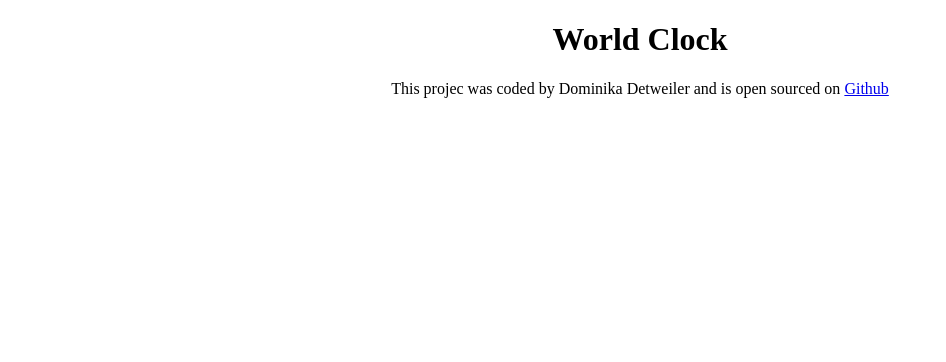
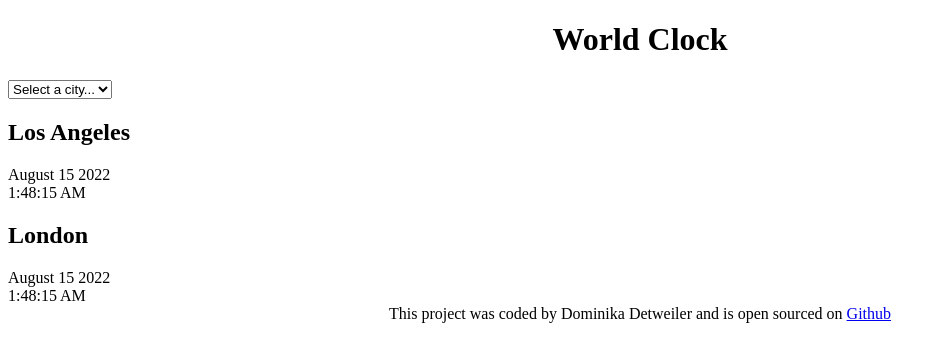
Before and after one commit to d-detweiler/world-clock, a plain HTML site: page index.html in a window 1280 px wide. Shown: the whole page, without its empty margins (0-946 px from the left). Drawn offline with Linux system fonts and the light colour scheme.

Commit message:
Added the basic HTML

```diff
--- a/index.html
+++ b/index.html
@@ -7,9 +7,29 @@
     <title>World Clock</title>
   </head>
   <body>
-    <h1>World Clock</h1>
+    <div class="container">
+      <h1>World Clock</h1>
+
+      <select>
+        <option value="">Select a city...</option>
+        <option value="">London</option>
+        <option value="">New York</option>
+        <option value="">Auckland</option>
+      </select>
+
+      <div class="city">
+        <h2>Los Angeles</h2>
+        <div class="date">August 15 2022</div>
+        <div class="time">1:48:15 AM</div>
+      </div>
+      <div class="city">
+        <h2>London</h2>
+        <div class="date">August 15 2022</div>
+        <div class="time">1:48:15 AM</div>
+      </div>
+    </div>
     <footer>
-      This projec was coded by Dominika Detweiler and is open sourced on
+      This project was coded by Dominika Detweiler and is open sourced on
       <a href="https://github.com/d-detweiler/world-clock" target="_blank"
         >Github</a
       >
```
